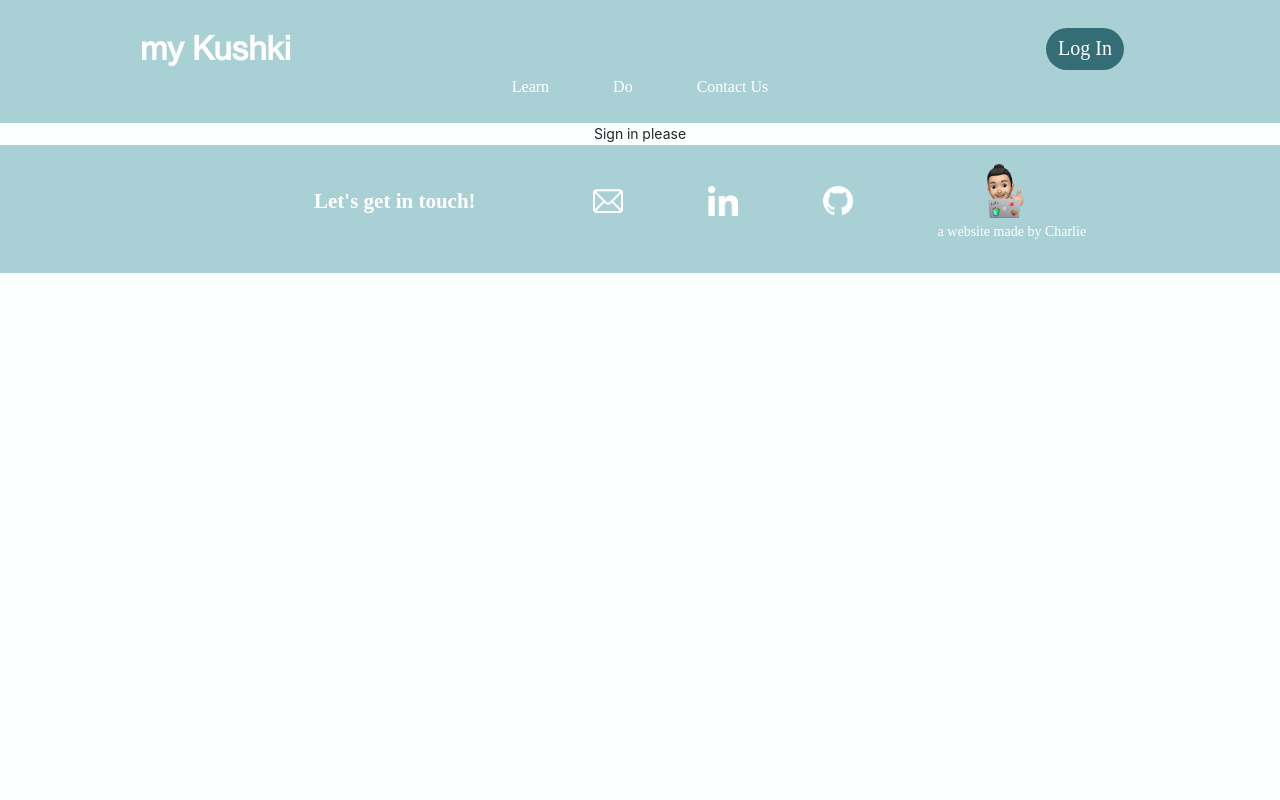
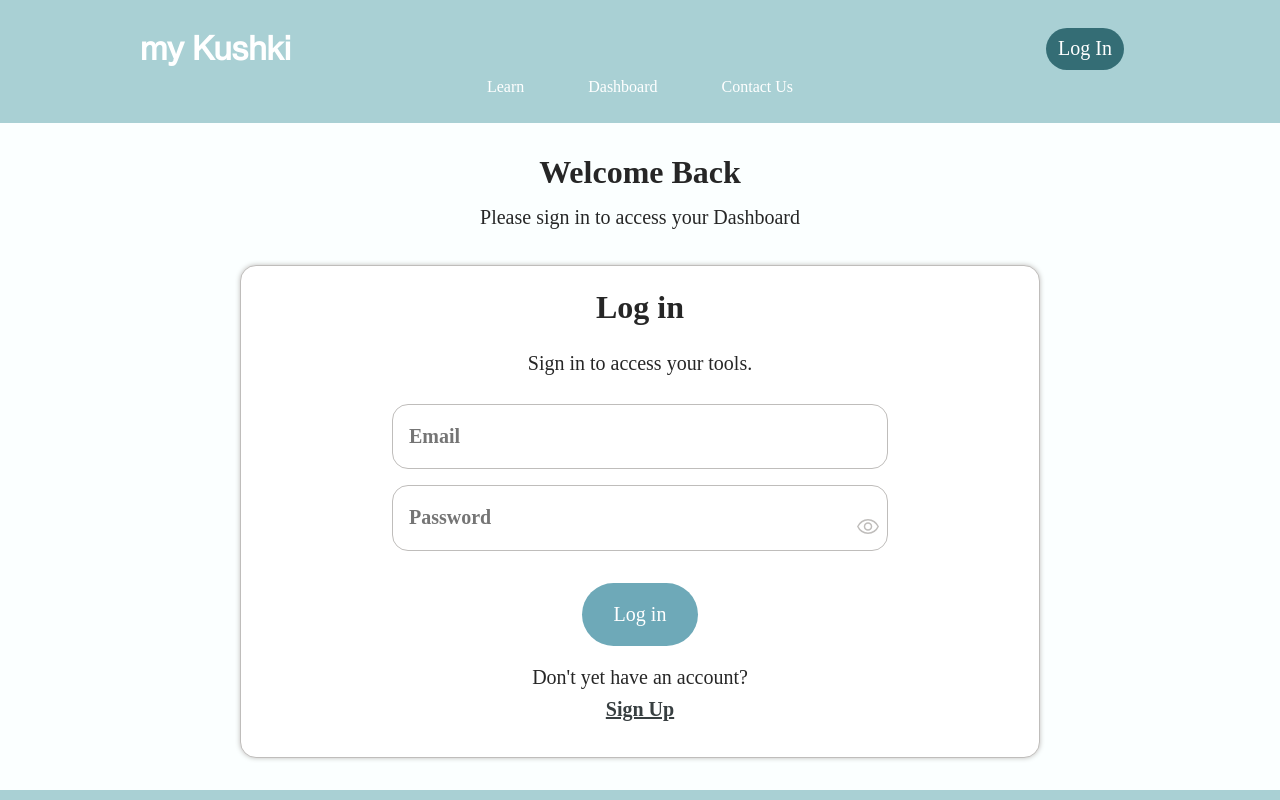
Before and after one commit to estebanchos/my-kushki-client, a React (Create React App) app: page /dashboard in a window 1280 px wide. Built offline with nearby package versions, Linux system fonts and the light colour scheme.

Commit message:
structural and design updates

```diff
--- a/src/App.js
+++ b/src/App.js
@@ -32,8 +32,8 @@ function App() {
           <Route path='/register' component={NewUser} />
           <Route path='/login' render={(props) => <Login userLoggedIn={userLoggedIn} {...props} />} />
           <Route exact path='/learn' component={LearnPage} />
-          <Route path='/contactus' render={(props) => <ContactPage isAuth={isAuth} {...props} />}/>
-          <Route path='/dashboard' render={(props) => <DashboardPage isAuth={isAuth} {...props} />} />
+          <Route path='/contactus' render={(props) => <ContactPage isAuth={isAuth} {...props} />} />
+          <Route path='/dashboard' render={(props) => <DashboardPage isAuth={isAuth} userLoggedIn={userLoggedIn} {...props} />} />
           <Route path='/learn/placeholder' component={PlaceholderPage} />
         </Switch>
         <Footer />
--- a/src/components/Budget/Budget.scss
+++ b/src/components/Budget/Budget.scss
@@ -13,9 +13,12 @@ ul.budget__table, ul.labels, ul.item, ul.total {
     }
     &__title {
         @include font-family-title;
+        margin-top: 1rem;
+        margin-bottom: 0;
     }
     &__table {
-        margin: 1rem;
+        margin: 0.5rem;
+        margin-top: 0;
     }
     &__labels {
         padding: 1rem 0;
--- a/src/components/Footer/Footer.scss
+++ b/src/components/Footer/Footer.scss
@@ -4,13 +4,15 @@
 .footer {
     display: flex;
     color: $color-font-secondary;
-    padding: 1rem;
+    padding: 0;
+    padding-bottom: 1rem;
     justify-content: center;
     background: $color-background-header;
     flex-direction: column;
     @include font-family-body;
 
     @include tablet {
+        padding: 1rem;
         flex-direction: row;
     }
 
@@ -74,10 +76,10 @@
 .author {
     display: flex;
     justify-content: center;
+    align-items: center;
 
     @include tablet {
         flex-direction: column;
-        align-items: center;
     }
 
     &__icon {
--- a/src/components/LogIn/Login.scss
+++ b/src/components/LogIn/Login.scss
@@ -22,7 +22,10 @@
         @include font-family-body;
         margin: 0.5rem 2rem;
         margin-bottom: 1rem;
-        font-size: 1.25rem;
+        font-size: 1rem;
+        @include tablet {
+            font-size: 1.25rem;
+        }
     }
 
     &__container {
@@ -42,6 +45,7 @@
         border: 1px solid $color-border-card;
         font-weight: 600;
         font-size: 1rem;
+
         @include tablet {
             font-size: 1.25rem;
         }
@@ -53,7 +57,11 @@
         margin: 0 auto;
         margin-top: 0;
         background-color: $color-card-one;
-        font-size: 1.25rem;
+        font-size: 1rem;
+
+        @include tablet {
+            font-size: 1.25rem;
+        }
     }
 }
 
@@ -63,7 +71,10 @@
 
     &__copy {
         margin: 0;
-        font-size: 1.25rem;
+        font-size: 1rem;
+        @include tablet {
+            font-size: 1.25rem;
+        }
     }
 
     &__link {
@@ -71,6 +82,9 @@
         color: $color-font-primary;
         font-weight: 600;
         text-decoration: underline;
-        font-size: 1.25rem;
+        font-size: 1rem;
+        @include tablet {
+            font-size: 1.25rem;
+        }
     }
 }
--- a/src/components/Nav/Nav.js
+++ b/src/components/Nav/Nav.js
@@ -9,7 +9,7 @@ function Nav() {
                     <Link className='nav__link' to='/learn'>Learn</Link>
                 </li>
                 <li className='nav__item'>
-                    <Link className='nav__link' to='/dashboard'>Do</Link>
+                    <Link className='nav__link' to='/dashboard'>Dashboard</Link>
                 </li>
                 <li className='nav__item'>
                     <Link className='nav__link' to='/contactus'>Contact Us</Link>
--- a/src/components/NewBudget/NewBudget.js
+++ b/src/components/NewBudget/NewBudget.js
@@ -37,12 +37,15 @@ function NewBudget({ budget, setBudget, authHeader }) {
 
     return (
         <section className='new-budget'>
-            <h2 className='new-budget__title'>Create your Budget</h2>
+            <h2 className='new-budget__title'>Create your budget</h2>
+
             <ul className='new-budget__list'>
                 <li className='new-budget__list-item'>Look at your expenses</li>
                 <li className='new-budget__list-item'>Estimate future expenses</li>
                 <li className='new-budget__list-item'>Learn more about creating your budget on "some link"</li>
             </ul>
+            <div className='new-budget__container'>
+                <h3 className='new-budget__header'>New Budget</h3>
                 <div className='budget-inputs'>
                     <div className='budget-inputs__inputs'>
                         <div className='budget-inputs__inputs-container'>
@@ -74,6 +77,7 @@ function NewBudget({ budget, setBudget, authHeader }) {
                     </div>
 
                 </div>
+            </div>
         </section>
     );
 }
--- a/src/components/NewTracker/NewTracker.js
+++ b/src/components/NewTracker/NewTracker.js
@@ -57,10 +57,10 @@ function NewTracker({ budget, tracker, setTracker, authHeader }) {
             const newExpenseItem = {
                 item: expenseItem,
                 category: selectedCategory,
-                amount: expenseAmount
+                amount: Number(expenseAmount)
             }
             axios.post(apiUrl + '/users/newExpense', newExpenseItem, { headers: authHeader })
-                .then(res => {
+                .then(_res => {
                     setTracker([...tracker, newExpenseItem])
                     setSelectedCategory('')
                     setExpenseAmount(0)
@@ -72,7 +72,7 @@ function NewTracker({ budget, tracker, setTracker, authHeader }) {
 
     return (
         <section className='new-tracker'>
-            <h1 className='new-tracker__title'>Track your monthly expenses</h1>
+            <h2 className='new-tracker__title'>Track your monthly expenses</h2>
             <div className='new-tracker__container'>
                 <section className='new-tracker__budget-tracker'>
                     <article className='expenses-budget__container'>
@@ -136,38 +136,6 @@ function NewTracker({ budget, tracker, setTracker, authHeader }) {
                     </article>
                 </section>
                 <div className='new-tracker__expenses-container'>
-                    <section className='new-tracker__expenses-tracker'>
-                        <article className='expenses__container'>
-                            <h2 className='expenses__title'>Your Expenses</h2>
-                            <ul className='expenses__table'>
-                                <li className='expenses__labels'>
-                                    <ul className='labels'>
-                                        <li className='labels__label'>Category</li>
-                                        <li className='labels__label'>Item</li>
-                                        <li className='labels__label'>Amount</li>
-                                    </ul>
-                                </li>
-                                {tracker?.map((item, index) => {
-                                    return (
-                                        <li key={index} className='expenses__item'>
-                                            <ul className='item'>
-                                                <li className='item__value'>{item.category}</li>
-                                                <li className='item__value'>{item.item}</li>
-                                                <li className='item__value'>
-                                                    <NumberFormat
-                                                        displayType={'text'}
-                                                        thousandSeparator={true}
-                                                        prefix={'$'}
-                                                        value={item.amount}
-                                                    />
-                                                </li>
-                                            </ul>
-                                        </li>
-                                    )
-                                })}
-                            </ul>
-                        </article>
-                    </section>
                     <section className='new-tracker__expenses-input'>
                         <div className='new-expense'>
                             <h2 className='new-expense__title'>New Expense</h2>
@@ -212,6 +180,38 @@ function NewTracker({ budget, tracker, setTracker, authHeader }) {
                             </div>
                         </div>
                     </section>
+                    <section className='new-tracker__expenses-tracker'>
+                        <article className='expenses__container'>
+                            <h2 className='expenses__title'>Your Expenses</h2>
+                            <ul className='expenses__table'>
+                                <li className='expenses__labels'>
+                                    <ul className='labels'>
+                                        <li className='labels__label'>Category</li>
+                                        <li className='labels__label'>Item</li>
+                                        <li className='labels__label'>Amount</li>
+                                    </ul>
+                                </li>
+                                {tracker?.map((item, index) => {
+                                    return (
+                                        <li key={index} className='expenses__item'>
+                                            <ul className='item'>
+                                                <li className='item__value'>{item.category}</li>
+                                                <li className='item__value'>{item.item}</li>
+                                                <li className='item__value'>
+                                                    <NumberFormat
+                                                        displayType={'text'}
+                                                        thousandSeparator={true}
+                                                        prefix={'$'}
+                                                        value={item.amount}
+                                                    />
+                                                </li>
+                                            </ul>
+                                        </li>
+                                    )
+                                })}
+                            </ul>
+                        </article>
+                    </section>
                 </div>
             </div>
         </section>
--- a/src/pages/DashboardPage/DashboardPage.js
+++ b/src/pages/DashboardPage/DashboardPage.js
@@ -6,8 +6,9 @@ import MenuOption from '../../components/MenuOption/MenuOption';
 import NewBudget from '../../components/NewBudget/NewBudget';
 import Budget from '../../components/Budget/Budget';
 import NewTracker from '../../components/NewTracker/NewTracker';
+import Login from '../../components/LogIn/Login';
 
-function DashboardPage({ isAuth }) {
+function DashboardPage({ isAuth, userLoggedIn }) {
 
     const [budget, setBudget] = useState([])
     const [tracker, setTracker] = useState([])
@@ -52,7 +53,15 @@ function DashboardPage({ isAuth }) {
     }, [])
 
     if (!isAuth) {
-        return <div>Sign in please</div>
+        return (
+            <div className='main-unauth-dp'>
+                <div className='main-unauth-dp__container'>
+                    <h1 className='main-unauth-dp__title'>Welcome Back</h1>
+                    <span className='main-unauth-dp__copy'>Please sign in to access your Dashboard</span>
+                </div>
+                <Login userLoggedIn={userLoggedIn} />
+            </div>
+        )
     }
 
     return (
@@ -86,10 +95,10 @@ function DashboardPage({ isAuth }) {
             </div>
             <div className={newTrackerModal ? '' : 'show-new-tracker--hidden'}>
                 <NewTracker
-                budget={budget}
-                tracker={tracker}
-                setTracker={setTracker}
-                authHeader={authHeader} />
+                    budget={budget}
+                    tracker={tracker}
+                    setTracker={setTracker}
+                    authHeader={authHeader} />
             </div>
         </main>
     );
--- a/src/pages/DashboardPage/DashboardPage.scss
+++ b/src/pages/DashboardPage/DashboardPage.scss
@@ -24,8 +24,37 @@
     }
 }
 
-.show-budget {
+.show-new-budget {
     &--hidden {
         display: none;
     }
 }
+
+
+.main-unauth-dp {
+    margin: 0;
+    @include font-family-body;
+
+    @include tablet {
+        margin: 1.5rem 2.5rem;
+    }
+
+    @include desktop {
+        @include desktop-fixed-size;
+    }
+
+    &__container {
+        margin: 0 2rem;
+    }
+
+    &__title {
+        @include font-family-title;
+        font-size: 2rem;
+        margin-top: 1rem;
+        margin-bottom: 0.25rem;
+    }
+
+    &__copy {
+        font-size: 1.25rem;
+    }
+}
```
Also changed, not shown: src/components/NewBudget/NewBudget.scss (+17 -3 lines), src/components/NewTracker/NewTracker.scss (+15 -5 lines), src/components/NewUser/NewUser.scss (+22 -4 lines). Lines whose indentation alone changed are shown as unchanged.
